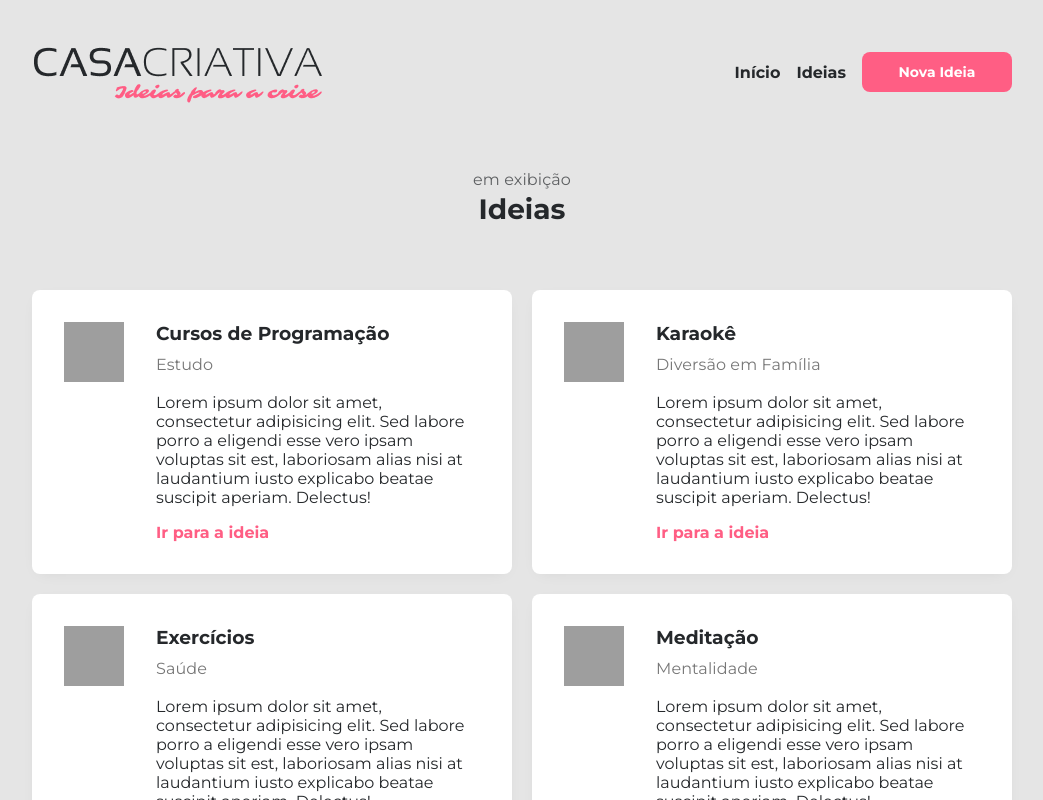
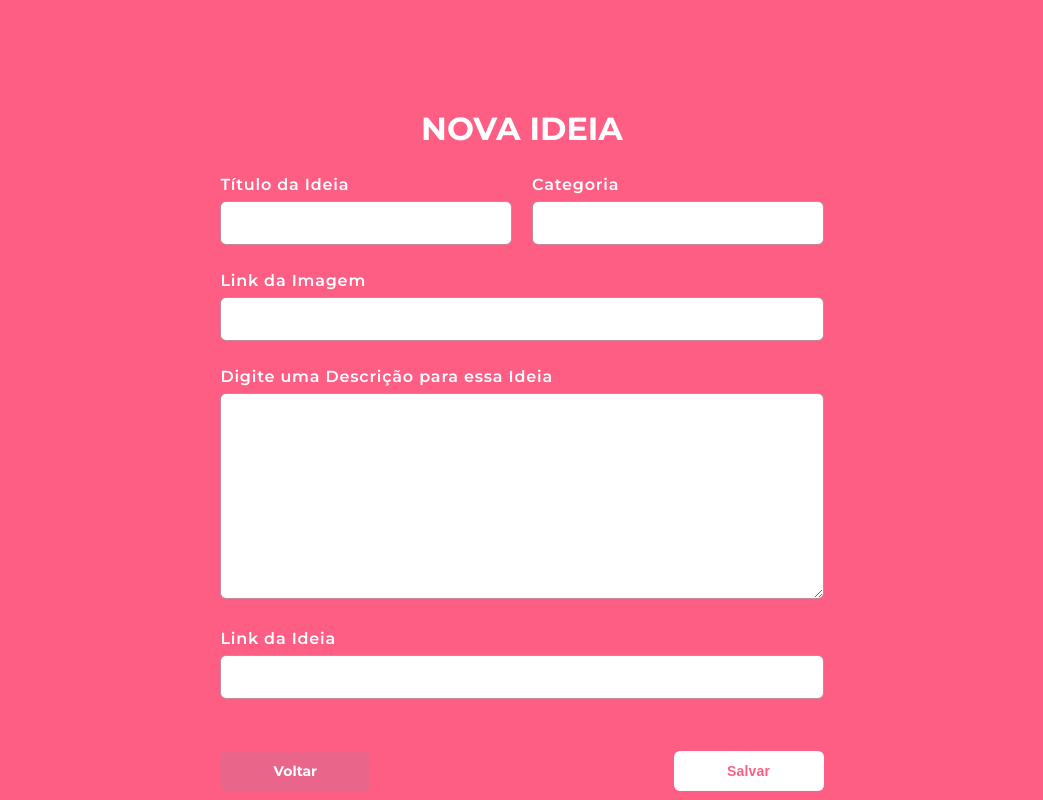
Before and after one commit to christyanbrayan/casa-criativa, a plain HTML site: page ideias.html in a window 1280 px wide. Both pictures are taken after a click on the link "Nova Ideia". Shown: the top 800 px of the page, without its empty margins (118-1161 px from the left). Drawn offline with Linux system fonts and the light colour scheme; grey boxes are pictures that could not be loaded.

Commit message:
day three - fix modal

```diff
--- a/ideias.html
+++ b/ideias.html
@@ -13,7 +13,7 @@
     <nav>
       <li><a href="index.html"> Início </a></li>
       <li><a href="#"> Ideias </a></li>
-      <li><a href="#"> Nova Ideia </a></li>
+      <li><a href="#" onclick="onOff()"> Nova Ideia </a></li>
     </nav>
   </header>
 
--- a/scripts.js
+++ b/scripts.js
@@ -3,4 +3,14 @@ function onOff() {
     .querySelector("#modal")
     .classList
     .toggle("hide")
+
+  document
+    .querySelector("body")
+    .classList
+    .toggle("hideScroll")
+
+  document
+    .querySelector("#modal")
+    .classList
+    .toggle("addScroll")
 }
--- a/style.css
+++ b/style.css
@@ -3,6 +3,10 @@ body {
   color: #25282b;
   font-family: 'Montserrat', sans-serif;
   margin: 0;
+}
+
+body.hideScroll {
+  overflow: hidden;
 }
 
 a {
@@ -117,16 +121,21 @@ footer a {
   background-color: #ff5e84;
   position: absolute;
   top: 0;
-  width: 100vw;
-  height: 100vh;
+  bottom: 0;
+  right: 0;
+  left: 0;
   display: flex;
   align-items: center;
   justify-content: center;
   transition: 400ms;
 }
 
+#modal.addScroll {
+  overflow: auto;
+}
+
 #modal .content {
-  margin-top: 128px;
+  margin-top: 15%;
   color: white;
 }
 
@@ -138,7 +147,7 @@ footer a {
 #modal form {
   width: 80%;
   max-width: 800px;
-  margin: 0 auto;
+  margin: 0 auto 15%;
   display: grid;
   grid-template-columns: 1fr 1fr;
   gap: 20px;
```
